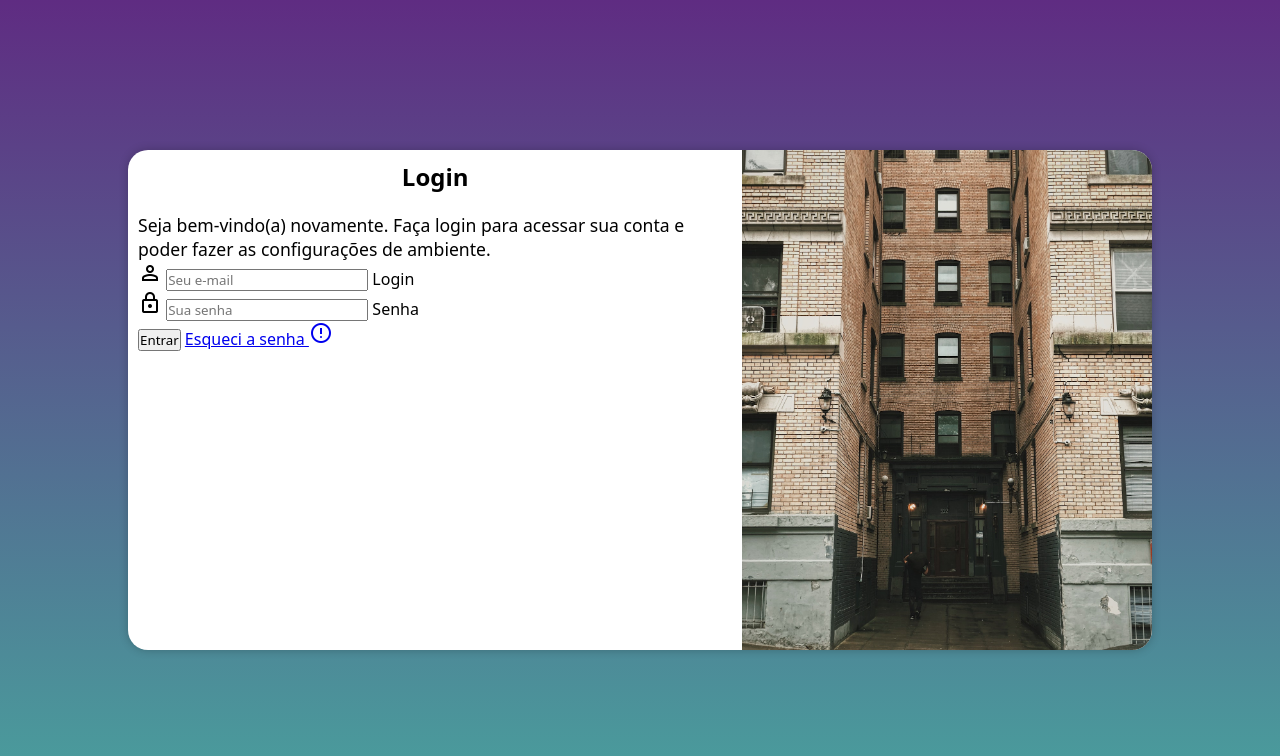
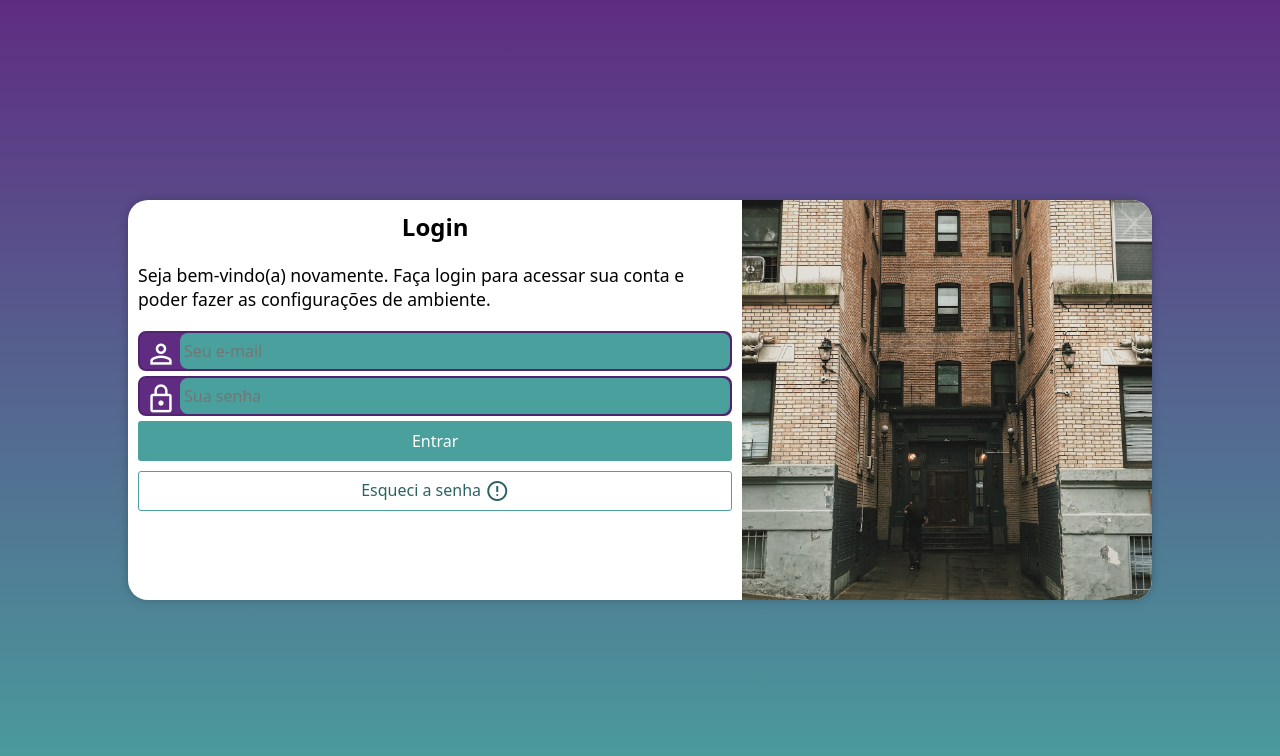
Before and after one commit to joaolucio01/projeto-login, a plain HTML site: page index.html in a window 1280 px wide. Drawn offline with nearby package versions, Linux system fonts and the light colour scheme.

Commit message:
Finalizando Tela de Login

```diff
--- a/estilos/media-query.css
+++ b/estilos/media-query.css
@@ -7,6 +7,7 @@
     }
     section#login{
         width: 80vw;
+        height: 400px;
     }
 
     section#login > div#img{
@@ -20,6 +21,10 @@
         width: 70%;
 
     }
+
+    div#formulario > p{
+        margin: 20px 0px;
+    }
 }
 
 @media screen and (min-width: 1024px) {
@@ -28,6 +33,7 @@
     }
     section#login{
         width: 1024px;
+        height: 400px;
     }
 
     section#login > div#img{
@@ -44,5 +50,6 @@
 
     div#formulario > p{
         font-size: 1.1em;
+        margin: 20px 0px;
     }
 }
--- a/estilos/style.css
+++ b/estilos/style.css
@@ -64,3 +64,82 @@ div#formulario > h1{
 div#formulario > p{
     font-size: 0.8em ;
 }
+
+div.campo{
+    background-color: #5f2c82;
+    display: block;
+    width: 100%;
+    height: 40px;
+    border-radius: 8px;
+    margin: 5px 0px;
+    border: 2px solid #50256d;
+}
+
+div.campo > label {
+    display: none;
+
+    font-size: 0.9em;
+}
+
+div.campo > span{
+    color: white;
+    font-size: 2em;
+    width: 40px;
+    padding: 5px;
+}
+
+div.campo > input{
+    background-color:#49a09d ;
+    font-size: 1em;
+    float: right;
+    width: calc(100% - 40px);
+    height: 100%;
+
+    padding: 4px;
+
+    border-radius: 8px;
+    border: none;
+
+}
+
+div.campo > input:focus-within{
+    background-color: white;
+}
+
+form > input[type=submit] {
+    cursor: pointer;
+    display: block;
+    font-size: 1em;
+    width: 100%;
+    height: 40px;
+    background-color:#49a09d ;
+    color: white;
+    border-radius: 3px;
+    border: none;
+}
+
+form > input[type=submit]:hover{
+    background-color: #2b6462 ;
+}
+
+form > a.botao{
+    margin-top: 10px;
+    display: block;
+    text-align: center;
+    font-size: 1em;
+    width: 100%;
+    height: 40px;
+    background-color: white ;
+    text-decoration: none;
+    border-radius: 3px;
+    border: 1px solid #49a09d ;
+    color: #2b6362;
+}
+
+form > a.botao > span{
+    transform: translateY(7px);
+}
+
+form > a.botao:hover{
+    background-color:  #72e2df;
+}
--- a/index.html
+++ b/index.html
@@ -23,14 +23,14 @@
                 <h1>Login</h1>
                 <p>Seja bem-vindo(a) novamente. Faça login para acessar sua conta e poder fazer as configurações de ambiente.</p>
                 <form action="login.php" method="post" autocomplete="on">
-                    <div>
+                    <div class="campo">
                         <span class="material-symbols-outlined" >
                             person
                             </span>
                         <input type="email" name="login" id="ilogin" placeholder="Seu e-mail" autocomplete="email" required maxlength="30">
                         <label for="ilogin">Login</label>
                     </div>
-                    <div>
+                    <div class="campo">
                         <span class="material-symbols-outlined">
                             lock
                             </span>
@@ -38,7 +38,7 @@
                         <label for="isenha">Senha</label>
                     </div>
                     <input type="submit" value="Entrar">
-                    <a href="esqueci.html">
+                    <a href="esqueci.html" class="botao">
                         Esqueci a senha
                         <span class="material-symbols-outlined"> error</span>
                     </a>
```
